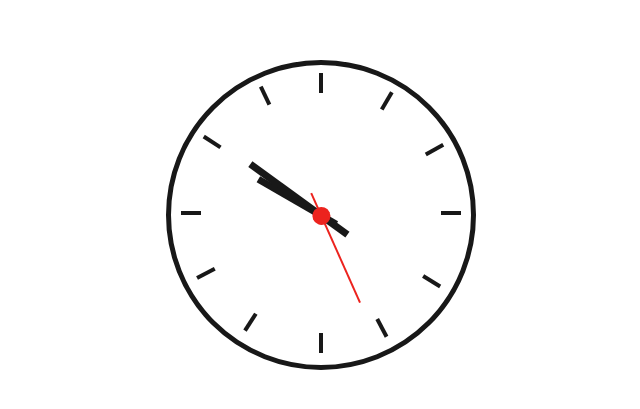
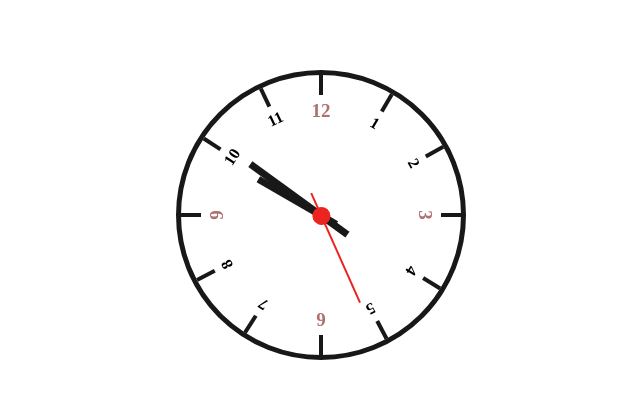
Before and after one commit to Nomaddis/AnalogClock, a plain HTML site: page index.html in a window 1280 px wide. Shown: the part 193-602 px from the top of the page, without its empty margins (319-959 px from the left). Drawn offline with Linux system fonts and the light colour scheme.

Commit message:
add numbers

```diff
--- a/index.html
+++ b/index.html
@@ -13,18 +13,66 @@
             <div class="minute hand"></div>
             <div class="second hand"></div>
             <div class="graduations">
-                <div class="graduation"></div>
-                <div class="graduation"></div>
-                <div class="graduation"></div>
-                <div class="graduation"></div>
-                <div class="graduation"></div>
-                <div class="graduation"></div>
-                <div class="graduation"></div>
-                <div class="graduation"></div>
-                <div class="graduation"></div>
-                <div class="graduation"></div>
-                <div class="graduation"></div>
-                <div class="graduation"></div>
+                <div class="graduation">
+                    <div class="number_wrap">
+                        <span class="graduationNumber">12</span>
+                    </div>
+                </div>
+                <div class="graduation">
+                    <div class="number_wrap">
+                        <span class="graduationNumber">1</span>
+                    </div>
+                </div>
+                <div class="graduation">
+                    <div class="number_wrap">
+                        <span class="graduationNumber">2</span>
+                    </div>
+                </div>
+                <div class="graduation">
+                    <div class="number_wrap">
+                        <span class="graduationNumber">3</span>
+                    </div>
+                </div>
+                <div class="graduation">
+                    <div class="number_wrap">
+                        <span class="graduationNumber">4</span>
+                    </div>
+                </div>
+                <div class="graduation">
+                    <div class="number_wrap">
+                        <span class="graduationNumber">5</span>
+                    </div>
+                </div>
+                <div class="graduation">
+                    <div class="number_wrap">
+                        <span class="graduationNumber">6</span>
+                    </div>
+                </div>
+                <div class="graduation">
+                    <div class="number_wrap">
+                        <span class="graduationNumber">7</span>
+                    </div>
+                </div>
+                <div class="graduation">
+                    <div class="number_wrap">
+                        <span class="graduationNumber">8</span>
+                    </div>
+                </div>
+                <div class="graduation">
+                    <div class="number_wrap">
+                        <span class="graduationNumber">9</span>
+                    </div>
+                </div>
+                <div class="graduation">
+                    <div class="number_wrap">
+                        <span class="graduationNumber">10</span>
+                    </div>
+                </div>
+                <div class="graduation">
+                    <div class="number_wrap">
+                        <span class="graduationNumber">11</span>
+                    </div>
+                </div>
             </div>
         </div>
     </div>
```
Also changed, not shown: js/main.js (+7 -2 lines), css/all.css.
